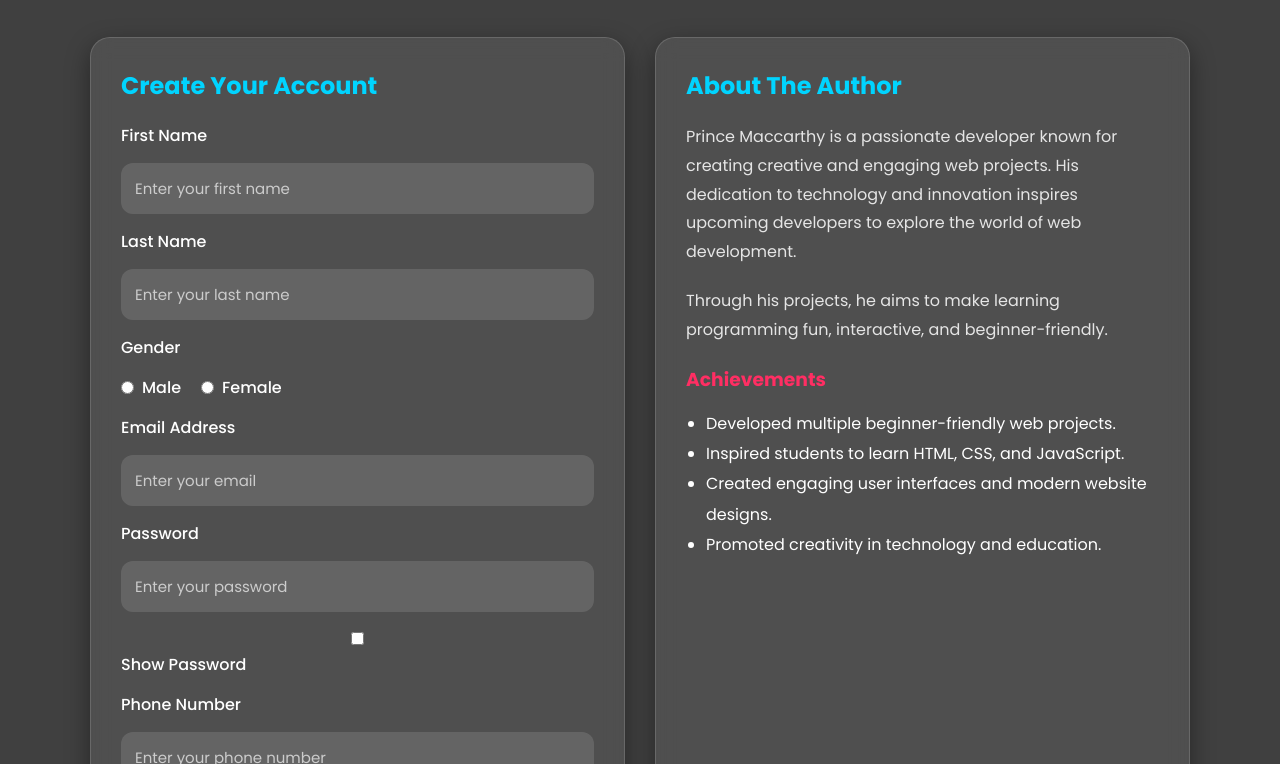
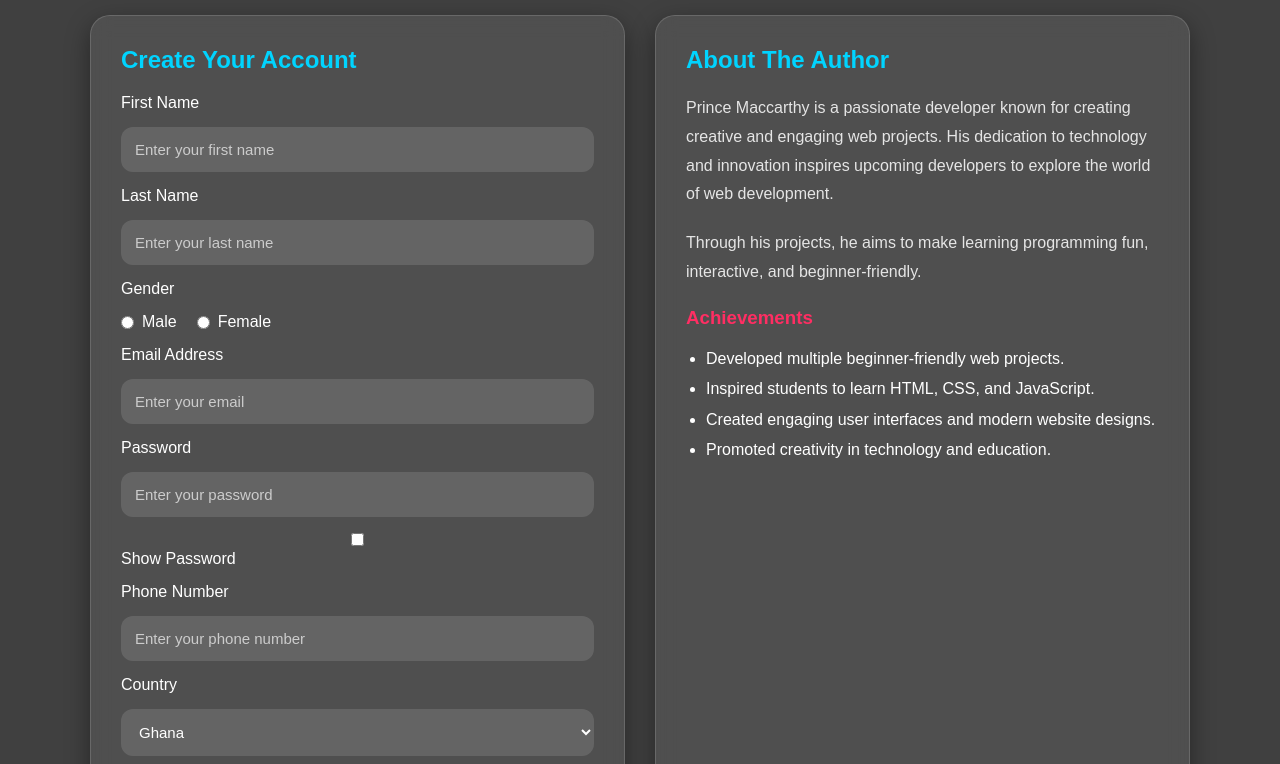
Before and after one commit to Princecarthy3/spiderman.com, a plain HTML site: page princecarthy.html in a window 1280 px wide. Shown: the part 151-915 px from the top of the page. Drawn offline with Linux system fonts and the light colour scheme.

Commit message:
Refactor princecarthy.html structure and styles

```diff
--- a/princecarthy.html
+++ b/princecarthy.html
@@ -5,10 +5,6 @@
     <meta charset="UTF-8">
     <meta name="viewport" content="width=device-width, initial-scale=1.0">
     <title>Spider-Man Community | Sign Up</title>
-
-    <link rel="preconnect" href="https://fonts.googleapis.com">
-    <link rel="preconnect" href="https://fonts.gstatic.com" crossorigin>
-    <link href="https://fonts.googleapis.com/css2?family=Poppins:wght@300;400;500;600;700&display=swap" rel="stylesheet">
 
     <style>
         * {
```
